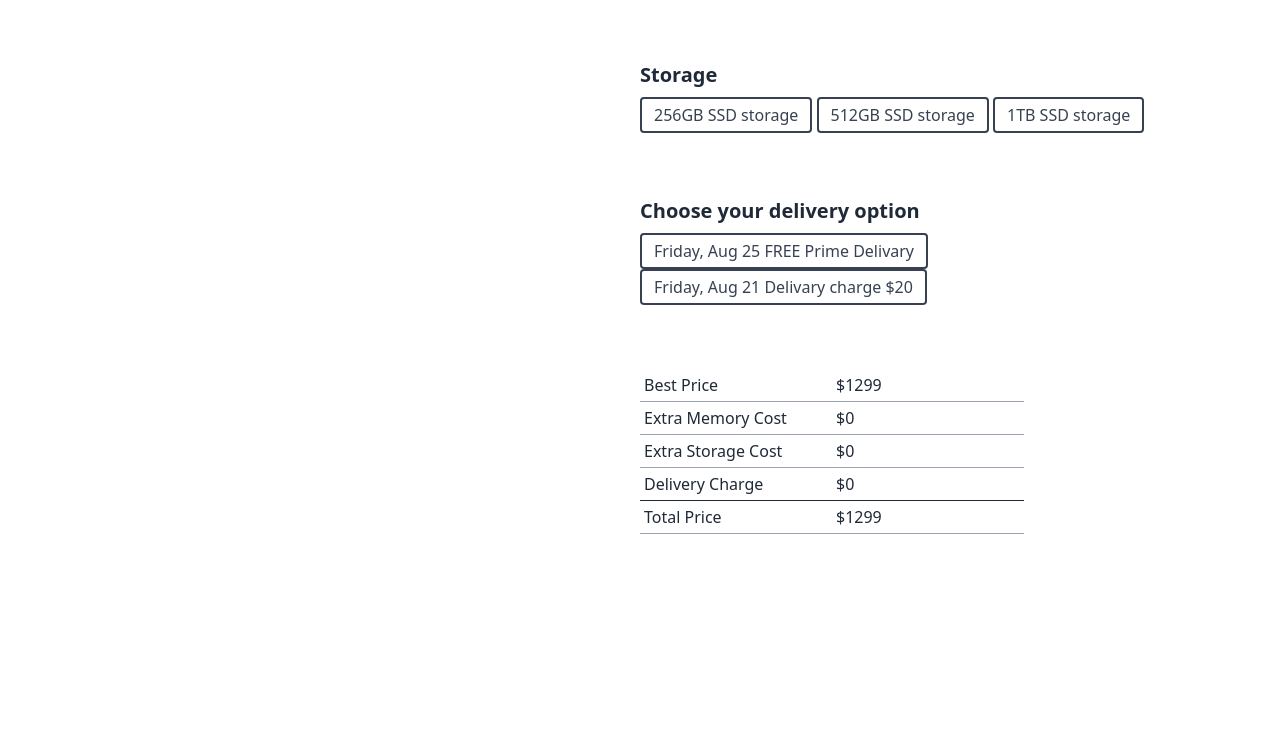
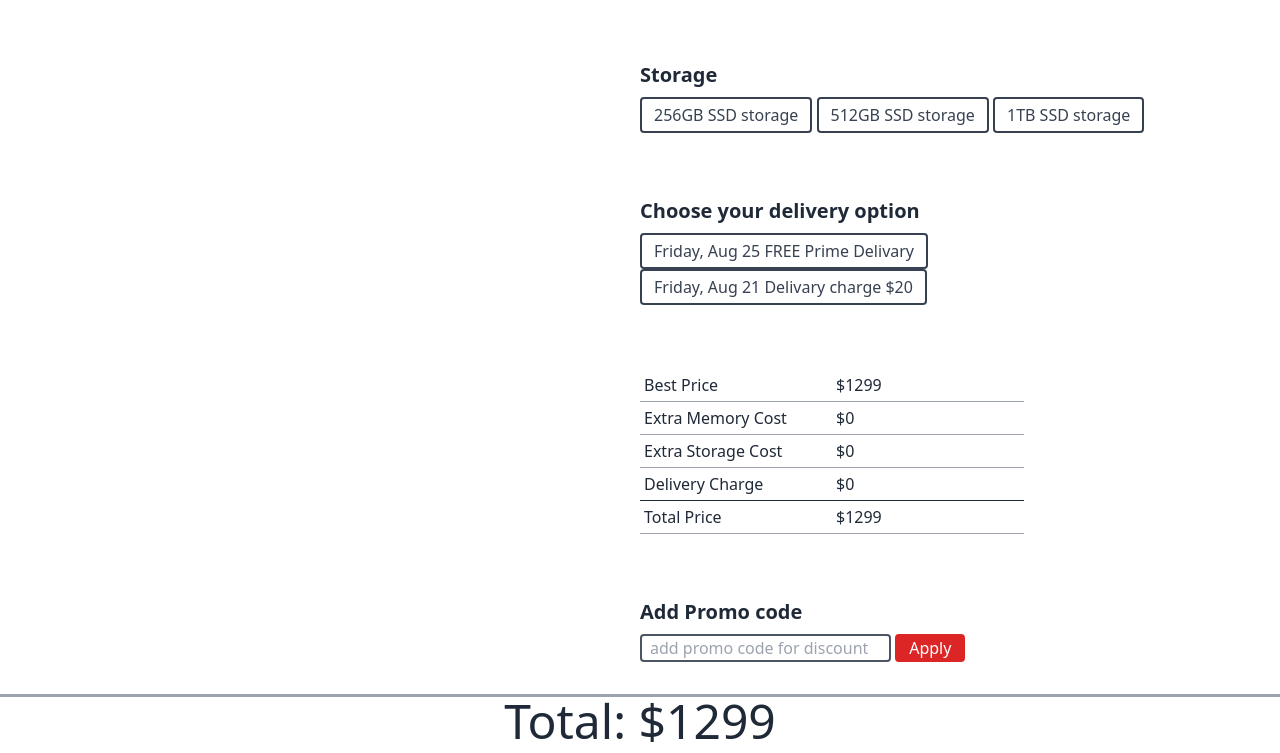
Before and after one commit to GRabbi467/Macpro, a plain HTML site: page index.html in a window 1280 px wide. Shown: the part 459-1212 px from the top of the page. Before the commit the page ends 1057 px from the top, so only its background shows below. Drawn offline with nearby package versions, Linux system fonts and the light colour scheme.

Commit message:
4th commit

```diff
--- a/index.html
+++ b/index.html
@@ -200,8 +200,45 @@
                   </div>
                 </div>
               </div>
-                </section>
+                   <!-- promo code section here  -->
+                   <div class="promo mb-8">
+                    <h6 class="text-xl font-bold mb-2 text-gray-800">
+                      Add Promo code
+                    </h6>
+                    <input
+                      class="border-2 border-gray-600 rounded px-2"
+                      placeholder="add promo code for discount"
+                      type="text"
+                      name="promocode"
+                      id="promo-input"
+                    />
+                    <button
+                      id="apply-promo"
+                      class="
+                        btn
+                        px-3
+                        bg-red-600
+                        text-white
+                        border-2 border-red-600
+                        rounded
+                      "
+                    >
+                      Apply
+                    </button>
+                  </div>
+                </div>
+              </div>
+            </div>
+            <!-- payable after promocode submission here -->
+            <hr class="border-b-2 border-gray-400" />
+            <h1 class="text-5xl text-center text-gray-800 font-normal">
+              Total: $<span id="bottom-total">1299</span>
+            </h1>
+          </section>
+      </section>
 
 </main>
+<!-- Linking Js file     -->
+      <script src="script.js"></script>
 </body>
 </html>
```
